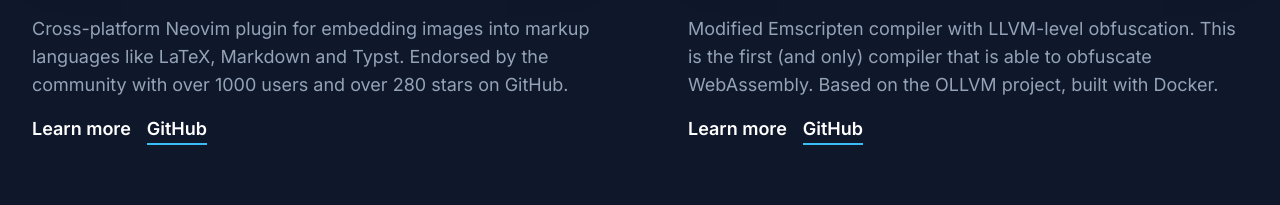
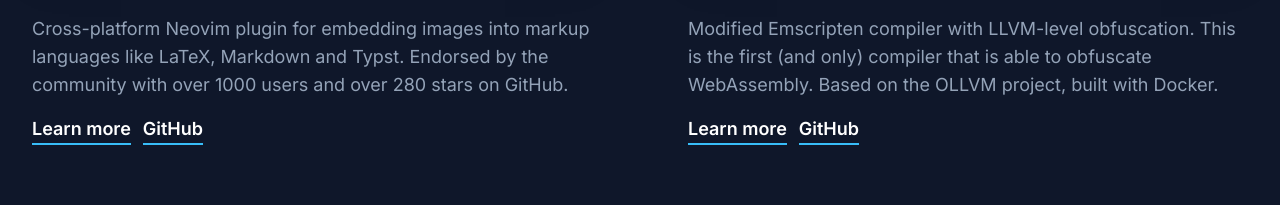
Before and after one commit to HakonHarnes/website, a Next.js app: page / in a window 1280 px wide. Shown: the part 1718-1923 px from the top of the page. Built offline with nearby package versions, Linux system fonts and the light colour scheme.

Commit message:
refactor: use underline option instead of type for links

```diff
--- a/app/components/ProjectsSection.tsx
+++ b/app/components/ProjectsSection.tsx
@@ -101,9 +101,11 @@
 
 function ProjectLinks({ slug, github }: ProjectLinksProps) {
   return (
-    <div className="flex gap-4 text-lg">
-      <InternalLink href={`projects/${slug}`}>Learn more</InternalLink>
-      <ExternalLink href={github} newTab>
+    <div className="flex gap-3 text-lg">
+      <InternalLink underline={true} href={`projects/${slug}`}>
+        Learn more
+      </InternalLink>
+      <ExternalLink underline={true} href={github} newTab>
         GitHub
       </ExternalLink>
     </div>
--- a/components/ExternalLink.tsx
+++ b/components/ExternalLink.tsx
@@ -1,25 +1,13 @@
-type LinkType = "text" | "icon";
-
-function linkClasses(type: LinkType) {
-  switch (type) {
-    case "icon":
-      return "fill-white stroke-white hover:fill-sky-400 hover:stroke-sky-400 hover:text-sky-400";
-    case "text":
-    default:
-      return "fill-white font-semibold border-b-2 border-b-sky-400 hover:text-sky-400";
-  }
-}
-
 export default function ExternalLink({
   href,
   newTab = true,
-  type = "text",
+  underline = true,
   children,
-  className,
+  className = "",
 }: {
   href: string;
   newTab?: boolean;
-  type?: LinkType;
+  underline?: boolean;
   children: React.ReactNode;
   className?: string;
 }) {
@@ -28,7 +16,9 @@
       href={href}
       target={newTab ? "_blank" : "_self"}
       rel="noopener noreferrer"
-      className={linkClasses(type) + " " + className}
+      className={`fill-white stroke-white font-semibold text-white hover:fill-sky-400 hover:stroke-sky-400 hover:text-sky-400 ${
+        underline ? "border-b-2 border-b-sky-400" : ""
+      } ${className}`}
     >
       {children}
     </a>
--- a/components/InternalLink.tsx
+++ b/components/InternalLink.tsx
@@ -2,15 +2,21 @@
 
 export default function InternalLink({
   href,
+  underline = false,
   children,
+  className = "",
 }: {
   href: string;
+  underline?: boolean;
   children: React.ReactNode;
+  className?: string;
 }) {
   return (
     <Link
       href={href}
-      className="fill-white text-white font-semibold hover:fill-sky-400 hover:text-sky-400"
+      className={`fill-white stroke-white font-semibold text-white hover:fill-sky-400 hover:stroke-sky-400 hover:text-sky-400 ${
+        underline ? "border-b-2 border-b-sky-400" : ""
+      } ${className}`}
     >
       {children}
     </Link>
--- a/components/SocialLinks.tsx
+++ b/components/SocialLinks.tsx
@@ -8,19 +8,26 @@
     <ul className="gap-3 flex items-center justify-center">
       <li>
         <ExternalLink
-          type="icon"
+          underline={false}
           href="https://www.linkedin.com/in/hakon-harnes/"
         >
           <LinkedInIcon />
         </ExternalLink>
       </li>
       <li>
-        <ExternalLink type="icon" href="https://www.github.com/hakonharnes">
+        <ExternalLink
+          underline={false}
+          href="https://www.github.com/hakonharnes"
+        >
           <GitHubIcon />
         </ExternalLink>
       </li>
       <li>
-        <ExternalLink type="icon" href="mailto:hakon@harnes.co" newTab={false}>
+        <ExternalLink
+          underline={false}
+          newTab={false}
+          href="mailto:hakon@harnes.co"
+        >
           <EmailIcon />
         </ExternalLink>
       </li>
```
